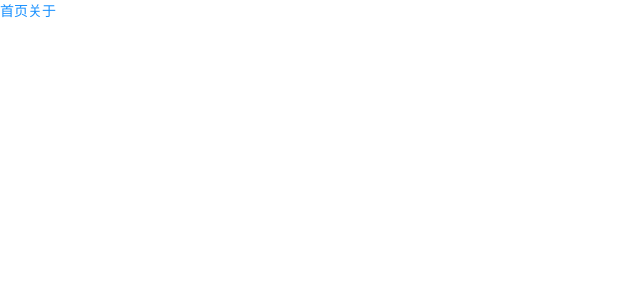
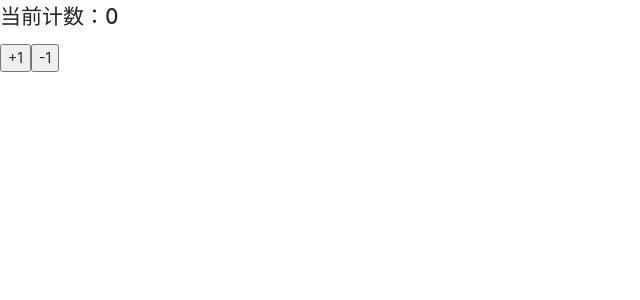
Before and after one commit to LionX-S/learn-react, a React (Create React App) app: page /user in a window 1280 px wide. Shown: the top 300 px of the page, without its empty margins (0-640 px from the left). Built offline with nearby package versions, Linux system fonts and the light colour scheme.

Commit message:
feat(master):hooks的使用

```diff
--- a/src/16.react-router/router/index.js
+++ b/src/16.react-router/router/index.js
@@ -6,11 +6,11 @@ const routes = [
   {
     path:'/',
     exact: true,
-    components: Home
+    component: Home
   },
   {
     path: '/about',
-    components: About
+    component: About
   }
 ];
 
--- /dev/null
+++ b/src/17.react-hooks/1.计数器-hook.js
@@ -0,0 +1,12 @@
+import React, {useState} from 'react'
+
+export default function App() {
+  const [state,setState] = useState(0);
+  return (
+    <div>
+      <h2>当前计数：{state}</h2>
+      <button onClick={e => setState(state+1)}>+1</button>
+      <button onClick={e => setState(state-1)}>-1</button>
+    </div>
+  )
+}
--- a/src/index.js
+++ b/src/index.js
@@ -36,8 +36,9 @@ import store from './15.redux/3.组件的异步操作/store'; //路径不正确
 // import App from './16.react-router/1.基本使用';
 // import App from './16.react-router/2.更多路由组件';
 // import App from './16.react-router/3.手动跳转';
-import App from './16.react-router/5.路由集中管理';
-
+// import App from './16.react-router/5.路由集中管理';
+// import App from './17.react-hooks/1.计数器实现-类组件';
+import App from './17.react-hooks/1.计数器-hook';
 import 'antd/dist/antd.css';
 import { BrowserRouter } from 'react-router-dom';
 
```
Also changed, not shown: 1 other file (tests, documents, lock files or other folders).
